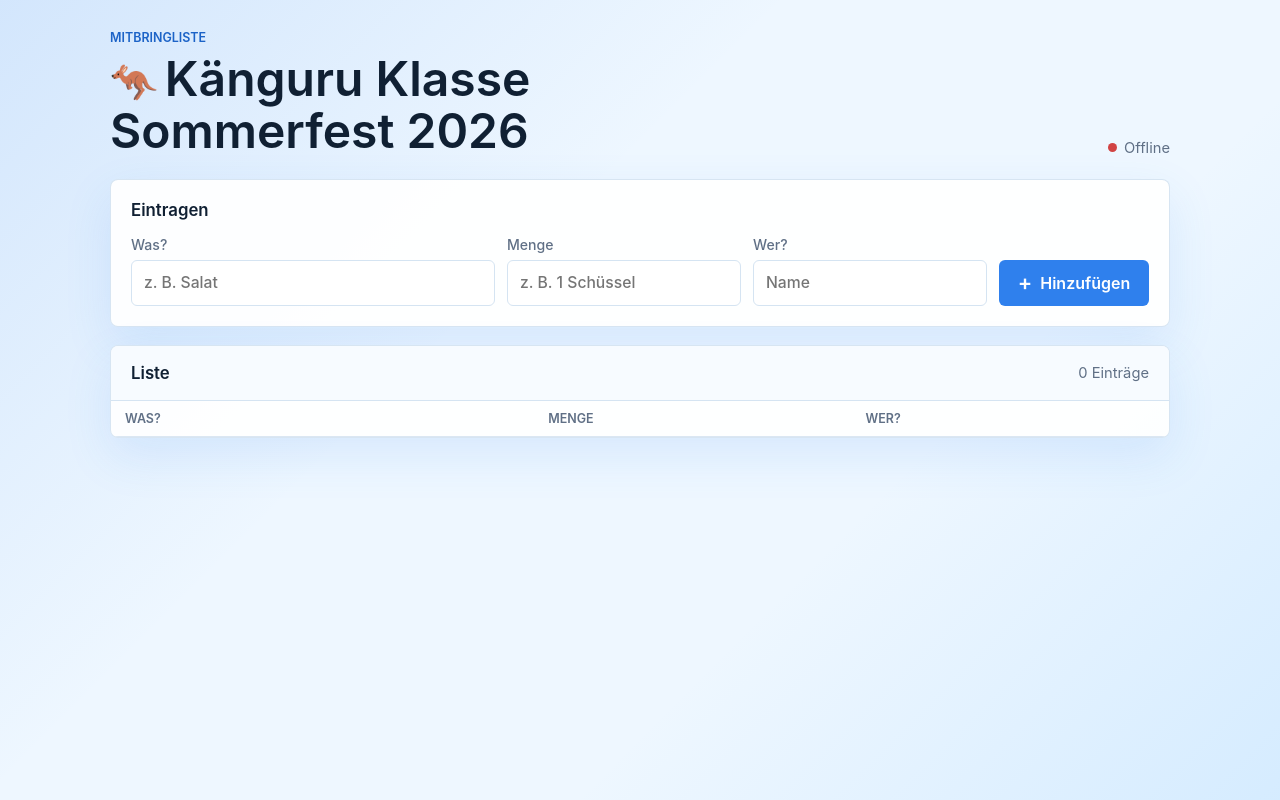
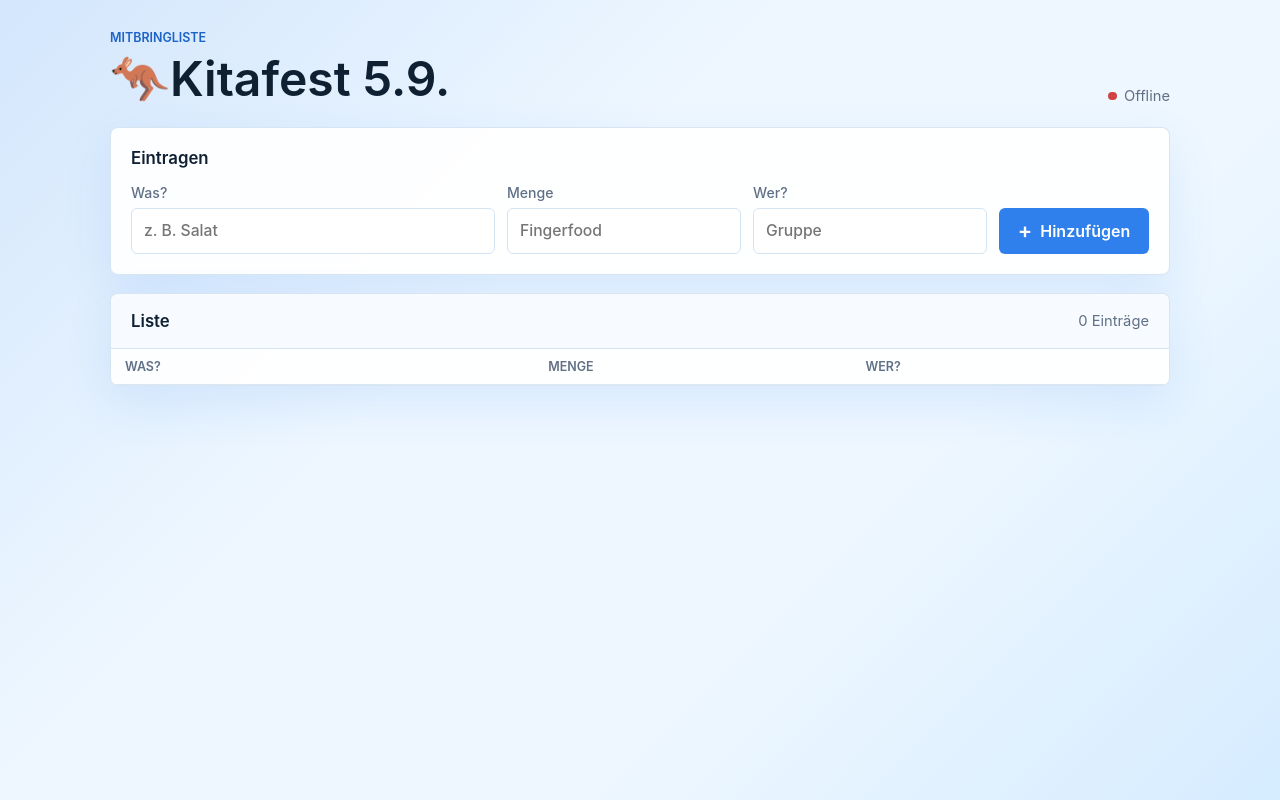
Before and after one commit to soeren-web/mitbringliste, a website: page public/index.html in a window 1280 px wide. Drawn offline with Linux system fonts and the light colour scheme; no server answers.

Commit message:
Update event title and placeholders in index.html

```diff
--- a/public/index.html
+++ b/public/index.html
@@ -3,7 +3,7 @@
   <head>
     <meta charset="utf-8">
     <meta name="viewport" content="width=device-width, initial-scale=1">
-    <title>Känguru Klasse Sommerfest 2026</title>
+    <title>Kitafest 5.9.</title>
     <link rel="stylesheet" href="/styles.css">
   </head>
   <body>
@@ -11,7 +11,7 @@
       <header class="page-header">
         <div>
           <p class="eyebrow">Mitbringliste</p>
-          <h1><span class="kangaroo" aria-hidden="true">🦘</span>Känguru Klasse Sommerfest 2026</h1>
+          <h1><span aria-hidden="true">🦘</span>Kitafest 5.9.</h1>
         </div>
         <div class="status" id="status" aria-live="polite"></div>
       </header>
@@ -25,11 +25,11 @@
           </label>
           <label>
             <span>Menge</span>
-            <input id="quantity" name="quantity" autocomplete="off" maxlength="80" required placeholder="z. B. 1 Schüssel">
+            <input id="quantity" name="quantity" autocomplete="off" maxlength="80" required placeholder="Fingerfood">
           </label>
           <label>
             <span>Wer?</span>
-            <input id="person" name="person" autocomplete="name" maxlength="80" required placeholder="Name">
+            <input id="person" name="person" autocomplete="name" maxlength="80" required placeholder="Gruppe">
           </label>
           <button type="submit" class="primary-button" aria-label="Eintrag hinzufügen">
             <span aria-hidden="true">+</span>
```
